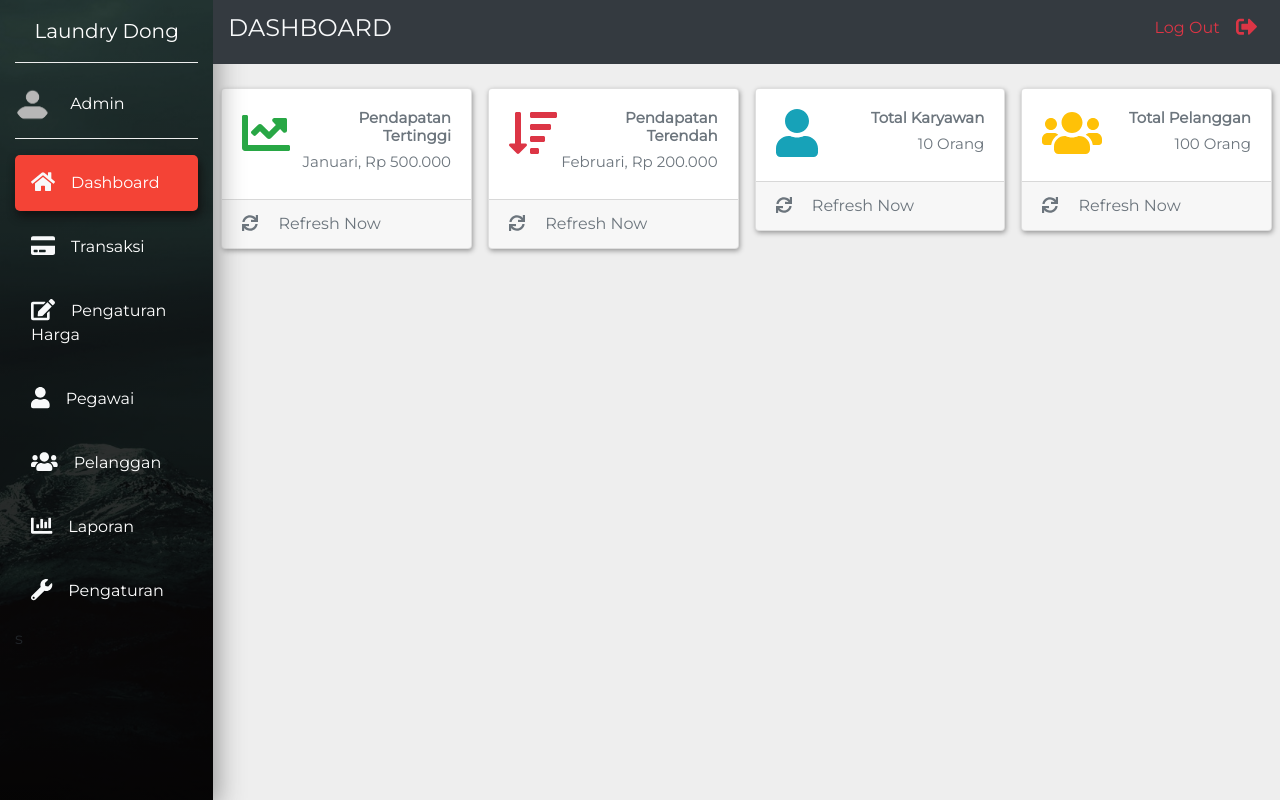
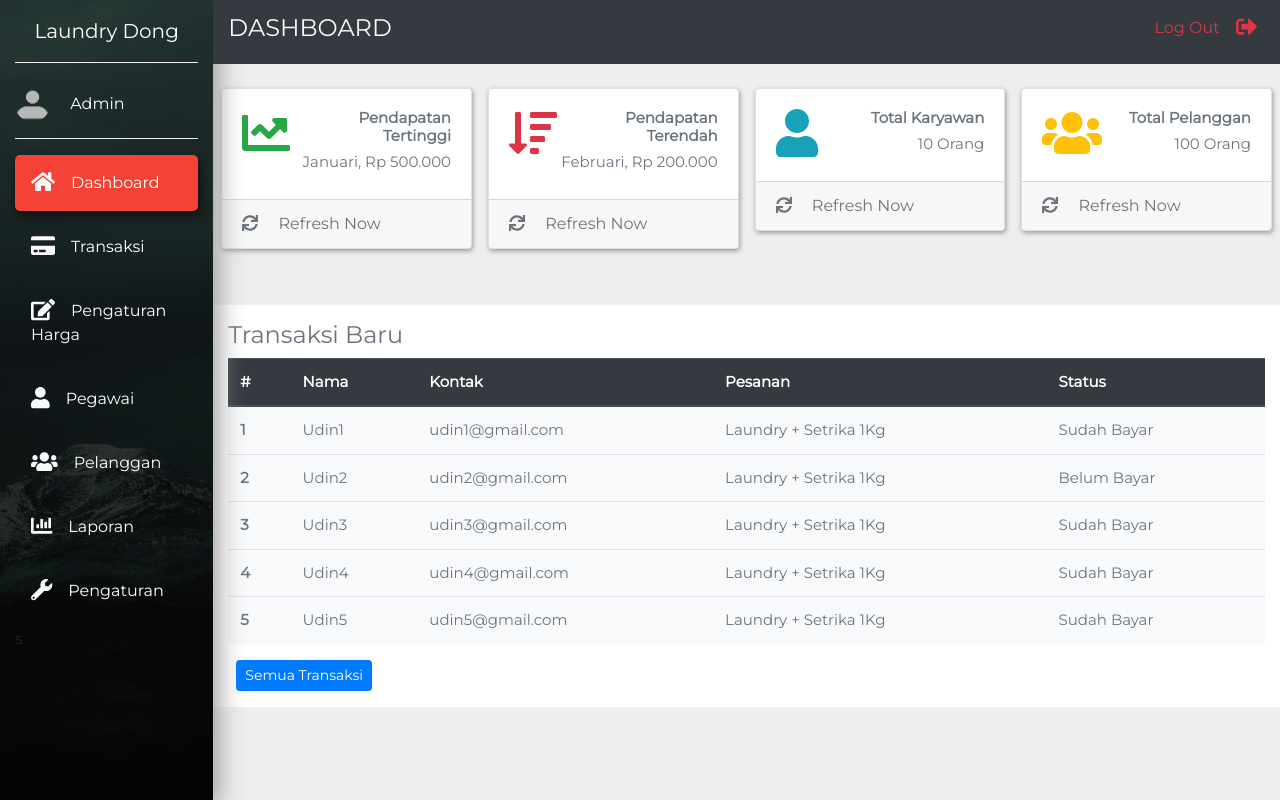
Before and after one commit to alifmaulanarizqi/proyek-pengelolaan-laundry-online, a PHP site: page / in a window 1280 px wide. Run offline with PHP 8.4, Linux system fonts and the light colour scheme; some libraries are stand-ins or nearby versions.

Commit message:
table transaksi terakhir

```diff
--- a/index.html
+++ b/index.html
@@ -8,7 +8,7 @@
     <script defer src="https://use.fontawesome.com/releases/v5.0.13/js/all.js" integrity="sha384-xymdQtn1n3lH2wcu0qhcdaOpQwyoarkgLVxC/wZ5q7h9gHtxICrpcaSUfygqZGOe" crossorigin="anonymous"></script>
     <link href="https://fonts.googleapis.com/css?family=Montserrat" rel="stylesheet">
     <link rel="stylesheet" href="style.css">
-    <title>Admin Dashboard</title>
+    <title>Laundry Dong Dashboard</title>
   </head>
   <body>
 
@@ -74,7 +74,7 @@
             </div>
             <div class="modal-footer">
               <button type="button" class="btn btn-success" data-dismiss="modal">Tetap Disini</button>
-              <button type="button" class="btn btn-danger" data-dismiss="modal">Keluar</button>
+              <button type="button" class="btn btn-danger">Keluar</button>
             </div>
           </div>
         </div>
@@ -99,7 +99,7 @@
                       </div>
                     </div>
                     <div class="card-footer">
-                      <a href="#" class="text-secondary cards-refresh">
+                      <a href="#" class="text-secondary link-style-none">
                         <i class="fas fa-sync mr-3"></i>
                         <span>Refresh Now</span>
                       </a>
@@ -118,7 +118,7 @@
                       </div>
                     </div>
                     <div class="card-footer text-secondary">
-                      <a href="#" class="text-secondary cards-refresh">
+                      <a href="#" class="text-secondary link-style-none">
                         <i class="fas fa-sync mr-3"></i>
                         <span>Refresh Now</span>
                       </a>
@@ -137,7 +137,7 @@
                       </div>
                     </div>
                     <div class="card-footer text-secondary">
-                      <a href="#" class="text-secondary cards-refresh">
+                      <a href="#" class="text-secondary link-style-none">
                         <i class="fas fa-sync mr-3"></i>
                         <span>Refresh Now</span>
                       </a>
@@ -156,7 +156,7 @@
                       </div>
                     </div>
                     <div class="card-footer text-secondary">
-                      <a href="#" class="text-secondary cards-refresh">
+                      <a href="#" class="text-secondary link-style-none">
                         <i class="fas fa-sync mr-3"></i>
                         <span>Refresh Now</span>
                       </a>
@@ -170,6 +170,71 @@
       </section>
     <!-- end of cards -->
 
+    <!-- tables -->
+      <div class="container-fluid bg-white">
+        <div class="row mb-5 py-3">
+          <div class="col-xl-10 col-lg-9 col-md-8 ml-auto">
+            <div class="row">
+              <div class="col-12 mb-4 mb-xl-0">
+                <h4 class="text-muted mb-2">Transaksi Baru</h4>
+                <table class="table table-hover bg-light table-recent-transaction">
+                  <thead class="thead-dark">
+                    <tr>
+                      <th scope="col">#</th>
+                      <th scope="col">Nama</th>
+                      <th scope="col">Kontak</th>
+                      <th scope="col">Pesanan</th>
+                      <th scope="col">Status</th>
+                    </tr>
+                  </thead>
+                  <tbody>
+                    <tr class="text-muted">
+                      <th scope="row">1</th>
+                      <td>Udin1</td>
+                      <td>udin1@gmail.com</td>
+                      <td>Laundry + Setrika 1Kg</td>
+                      <td>Sudah Bayar</td>
+                    </tr>
+                    <tr class="text-muted">
+                      <th scope="row">2</th>
+                      <td>Udin2</td>
+                      <td>udin2@gmail.com</td>
+                      <td>Laundry + Setrika 1Kg</td>
+                      <td>Belum Bayar</td>
+                    </tr>
+                    <tr class="text-muted">
+                      <th scope="row">3</th>
+                      <td>Udin3</td>
+                      <td>udin3@gmail.com</td>
+                      <td>Laundry + Setrika 1Kg</td>
+                      <td>Sudah Bayar</td>
+                    </tr>
+                    <tr class="text-muted">
+                      <th scope="row">4</th>
+                      <td>Udin4</td>
+                      <td>udin4@gmail.com</td>
+                      <td>Laundry + Setrika 1Kg</td>
+                      <td>Sudah Bayar</td>
+                    </tr>
+                    <tr class="text-muted">
+                      <th scope="row">5</th>
+                      <td>Udin5</td>
+                      <td>udin5@gmail.com</td>
+                      <td>Laundry + Setrika 1Kg</td>
+                      <td>Sudah Bayar</td>
+                    </tr>
+                  </tbody>
+                </table>
+                <div class="text-left ml-2">
+                  <button type="button" class="btn btn-sm btn-primary"><a href="#" class="text-white link-style-none">Semua Transaksi</a></button>
+                </div>
+              </div>
+            </div>
+          </div>
+        </div>
+      </div>
+    <!-- end of tables -->
+
     <script src="https://code.jquery.com/jquery-3.5.1.slim.min.js" integrity="sha384-DfXdz2htPH0lsSSs5nCTpuj/zy4C+OGpamoFVy38MVBnE+IbbVYUew+OrCXaRkfj" crossorigin="anonymous"></script>
     <script src="https://cdn.jsdelivr.net/npm/popper.js@1.16.1/dist/umd/popper.min.js" integrity="sha384-9/reFTGAW83EW2RDu2S0VKaIzap3H66lZH81PoYlFhbGU+6BZp6G7niu735Sk7lN" crossorigin="anonymous"></script>
     <script src="https://cdn.jsdelivr.net/npm/bootstrap@4.5.3/dist/js/bootstrap.min.js" integrity="sha384-w1Q4orYjBQndcko6MimVbzY0tgp4pWB4lZ7lr30WKz0vr/aWKhXdBNmNb5D92v7s" crossorigin="anonymous"></script>
--- a/style.css
+++ b/style.css
@@ -5,6 +5,22 @@ body {
 
 li {
   list-style: none;
+}
+
+.link-style-none:link {
+  text-decoration: none;
+}
+
+.link-style-none:visited {
+  text-decoration: none;
+}
+
+.link-style-none:hover {
+  text-decoration: none;
+}
+
+.link-style-none:active {
+  text-decoration: none;
 }
 
 /* navbar */
@@ -69,20 +85,20 @@ li {
 .card-common .card-body h6 {
   font-size: 15px;
 }
+/* end of cards */
 
-  a.cards-refresh:link {
-    text-decoration: none;
+/* table of recent transaction */
+.table-recent-transaction th, td {
+  font-size: 15px;
 }
 
-  a.cards-refresh:visited {
-    text-decoration: none;
+.button-css {
+  font-size: 13px;
 }
 
-  a.cards-refresh:hover {
-    text-decoration: none;
+@media (max-width: 768px) {
+  th, td {
+    font-size: 14px;
   }
-
-  a.cards-refresh:active {
-    text-decoration: none;
 }
-/* end of cards */
+/* end of table of recent transaction */
```
Lines whose indentation alone changed are shown as unchanged.
